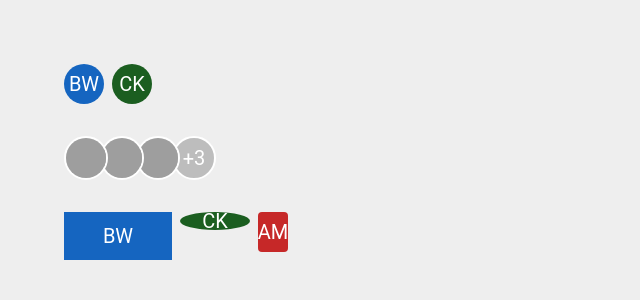
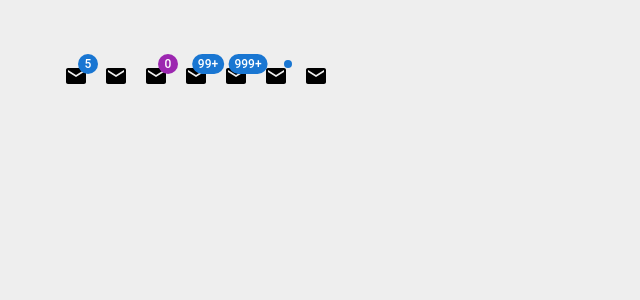
Before and after one commit to AtomMes/Material-UI-JS-21-, a React (Create React App) app: page / in a window 1280 px wide. Shown: the top 300 px of the page, without its empty margins (0-640 px from the left). Built offline with nearby package versions, Linux system fonts and the light colour scheme; grey boxes are pictures that could not be loaded.

Commit message:
#29, MuiBadge, Badge

```diff
--- a/src/App.jsx
+++ b/src/App.jsx
@@ -1,5 +1,6 @@
 import "./App.css";
-import { MuiAvatar } from "./components/MuiAvatar";
+import { MuiBadge } from "./components/MuiBadge";
+// import { MuiAvatar } from "./components/MuiAvatar";
 // import { MuiBottomNavigation } from "./components/MuiBottomNavigation";
 // import { MuiSpeedDial } from "./components/MuiSpeedDial";
 //import { MuiDrawer } from "./components/MuiDrawer";
@@ -52,17 +53,19 @@
       <div className='line' />
       <MuiNavbar />
       <div className='line' />
-       <MuiLink />
-       <div className='line' />
+      <MuiLink />
+      <div className='line' />
       <MuiBreadCrumbs />
-       <div className='line' />
+      <div className='line' />
       <MuiDrawer />
       <div className='line' />
       <MuiSpeedDial />
       <div className='line' />
       <MuiBottomNavigation />
+      <div className='line' />
+      <MuiAvatar />
       <div className='line' />*/}
-      <MuiAvatar />
+      <MuiBadge />
     </div>
   );
 }
--- /dev/null
+++ b/src/components/MuiBadge.jsx
@@ -0,0 +1,31 @@
+import { Badge, Stack } from "@mui/material";
+import MailIcon from "@mui/icons-material/Mail";
+import React from "react";
+
+export const MuiBadge = () => {
+  return (
+    <Stack spacing={2} direction="row">
+      <Badge badgeContent={5} color="primary">{/*contenty en tivna vory vor cuyc tali ek kloraky */}
+        <MailIcon />{/*te inchi verevy cuyc ta et klory */}
+      </Badge>
+      <Badge badgeContent={0} color="secondary">{/*ete zroya vochmi ban cuyc chi tali */}
+        <MailIcon />
+      </Badge>
+      <Badge badgeContent={0} color="secondary" showZero>{/*asumenq daje ete zroya cuyc tur */}
+        <MailIcon />
+      </Badge>
+      <Badge badgeContent={100} color="primary">{/*default ete 99 ic avela 99+ a grum */}
+        <MailIcon />
+      </Badge>
+      <Badge badgeContent={1000} color="primary" max={999}>{/*karanq maximumy poxenq lyuboy tiv grenq */}
+        <MailIcon />
+      </Badge>
+      <Badge variant="dot" badgeContent={5} color="primary">{/*sabshennineri qanaky kap chuni inqy misht tochkaya cuyc talis */}
+        <MailIcon />
+      </Badge>
+      <Badge variant="dot" badgeContent={5} color="primary" invisible={true}>{/*asumenq ereva kam cherev et verevi kloraky (invisible-ov) */}
+        <MailIcon />
+      </Badge>
+    </Stack>
+  );
+};
```
